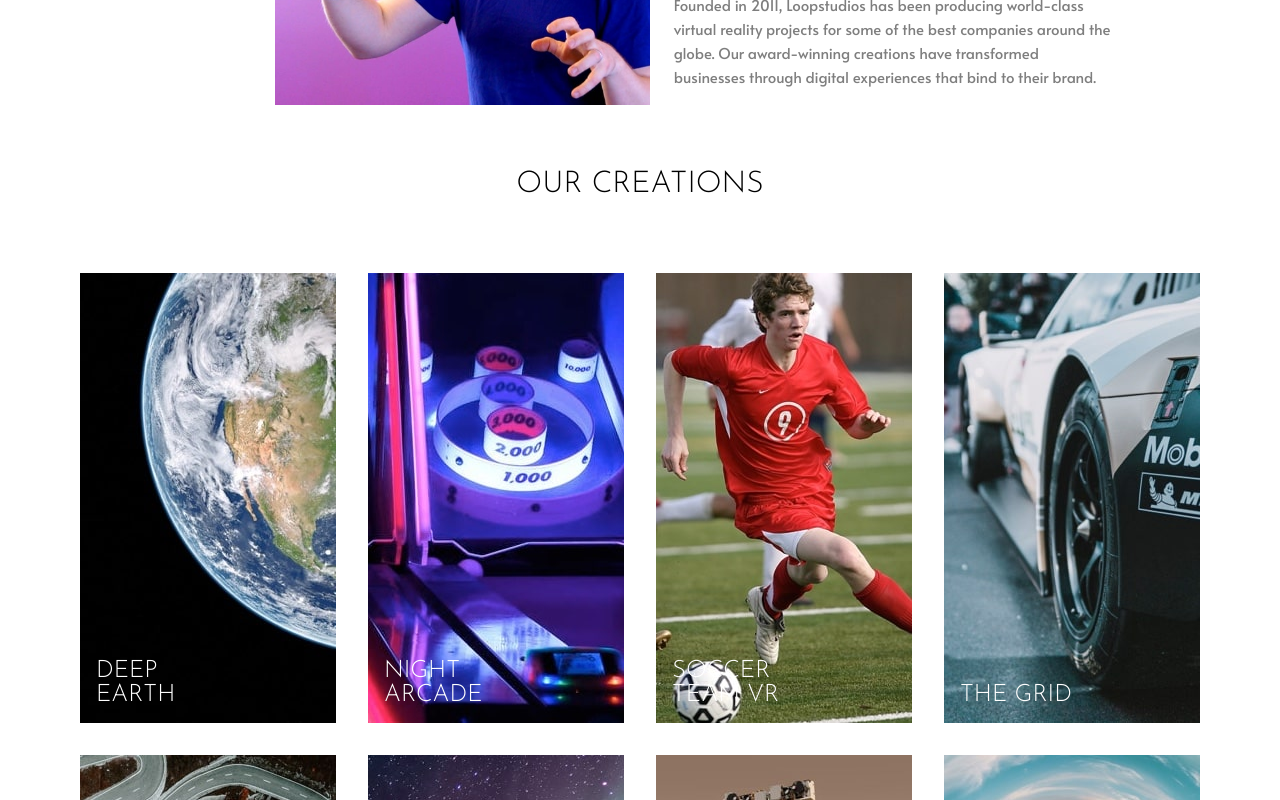
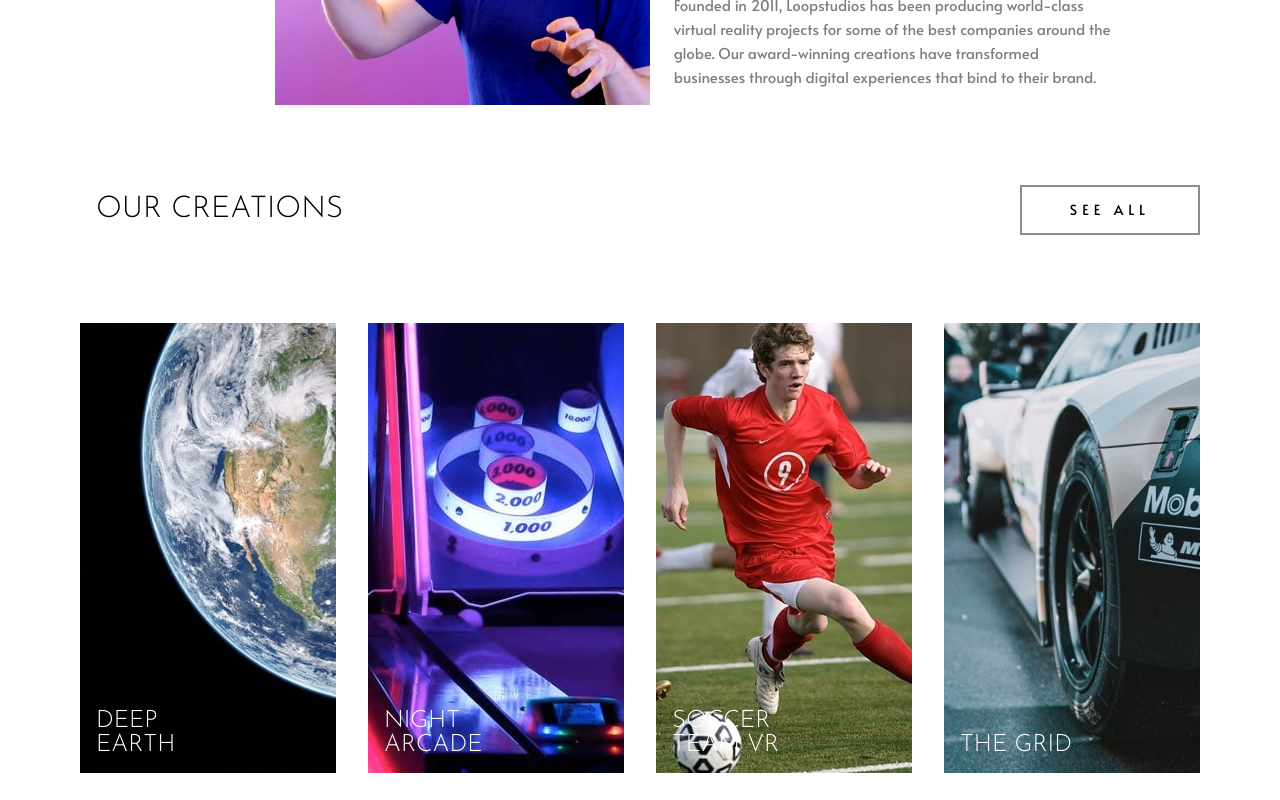
Before and after one commit to Rgit915/loopstudios-landing-page, a React (Vite) app: page / in a window 1280 px wide. Shown: the part 1100-1900 px from the top of the page. Built offline with nearby package versions, Linux system fonts and the light colour scheme.

Commit message:
Add hover effect to card image and text

```diff
--- a/src/App.jsx
+++ b/src/App.jsx
@@ -159,10 +159,14 @@ const App = () => {
           </article>
         </section>
         <section className="image-grid-container">
+          <div className="hidden w-full md:flex md:justify-between md:items-center">
           <h2>Our creations</h2>
-          <button className="btn order-last m-auto"> See all </button>
-          <div className="cards-container grid grid-cols-4">
-            <div className="card">
+          <button className="btn"> See all </button>
+          </div>
+          <h2 className="md:hidden">Our creations</h2>
+          <button className="btn order-last m-auto md:hidden"> See all </button>
+          <div className="cards-container grid md:grid-cols-4">
+            <div className="card group">
               <picture>
                 <source media="(min-width: 768px)" srcSet={deepEarthDesktop} />
                 <img className="" src={deepEarth} alt="half globe image" />
@@ -170,7 +174,7 @@ const App = () => {
               <h3> Deep earth </h3>
             </div>
 
-            <div className="card">
+            <div className="card group">
               <picture>
                 <source
                   media="(min-width: 768px)"
@@ -180,28 +184,28 @@ const App = () => {
               </picture>
               <h3>Night arcade </h3>
             </div>
-            <div className="card">
+            <div className="card group">
               <picture>
                 <source media="(min-width: 768px)" srcSet={soccerTeamDesktop} />
                 <img className="" src={soccerTeam} alt="soccer player image" />
               </picture>
               <h3>Soccer team VR </h3>
             </div>
-            <div className="card">
+            <div className="card group">
               <picture>
                 <source media="(min-width: 768px)" srcSet={gridDesktop} />
                 <img className="" src={grid} alt="car wheel image" />
               </picture>
               <h3>The grid </h3>
             </div>
-            <div className="card">
+            <div className="card group">
               <picture>
                 <source media="(min-width: 768px)" srcSet={fromAboveDesktop} />
                 <img className="" src={fromAbove} alt="from above VR image" />
               </picture>
               <h3>From up above VR </h3>
             </div>
-            <div className="card">
+            <div className="card group">
               <picture>
                 <source
                   media="(min-width: 768px)"
@@ -211,14 +215,14 @@ const App = () => {
               </picture>
               <h3>Pocket borealis </h3>
             </div>
-            <div className="card">
+            <div className="card group">
               <picture>
                 <source media="(min-width: 768px)" srcSet={curiosityDesktop} />
                 <img className="" src={curiosity} alt="" />
               </picture>
               <h3>The curiosity </h3>
             </div>
-            <div className="card">
+            <div className="card group">
               <picture>
                 <source media="(min-width: 768px)" srcSet={fisheyeDesktop} />
                 <img className="" src={fisheye} alt="" />
--- a/src/index.css
+++ b/src/index.css
@@ -59,13 +59,16 @@
     @apply grid grid-cols-1 gap-8;
   }
   .card {
-    @apply relative w-full h-full;
+    @apply relative w-full h-full cursor-pointer;
+  }
+  .card img{
+    @apply w-full transition-opacity duration-300 group-hover:opacity-50;
   }
   .card h3 {
-    @apply absolute bottom-0 left-0 p-4 w-40 inline-block;
+    @apply absolute bottom-0 left-0 p-4 w-40 inline-block transition-colors duration-300 group-hover:text-black;
   }
   .btn{
-    @apply relative inline-block my-12 px-12 py-4 uppercase font-alata font-normal text-sm leading-3.5 tracking-[5px] text-black border-2 border-primary-dark-gray;
+    @apply relative inline-block my-12 px-12 py-4 uppercase font-alata font-normal text-sm leading-3.5 tracking-[5px] text-black border-2 border-primary-dark-gray hover:text-white hover:bg-black ;
   }
   footer{
     @apply bg-black text-white flex flex-col gap-8 items-center justify-center text-center p-12;
```
